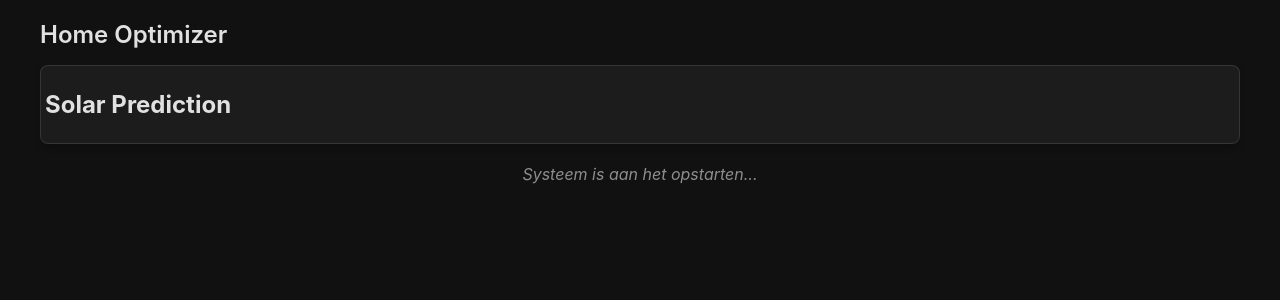
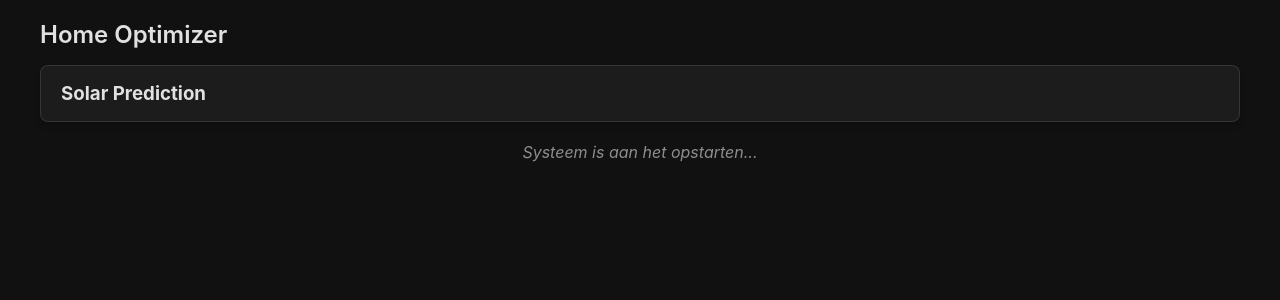
Before and after one commit to gerjanvdbosch/addon-adaptive-thermostat, a FastAPI app: template addon/templates/index.html in a window 1280 px wide. Shown: the top 300 px of the page. Run offline with FastAPI, Linux system fonts and the light colour scheme; the template is opened without the code that fills it, so the values that code supplies are empty.

Commit message:
Refactor

```diff
--- a/addon/templates/index.html
+++ b/addon/templates/index.html
@@ -34,6 +34,7 @@
             display: flex;
             justify-content: space-between;
             align-items: center;
+            padding: 12px 16px;
         }
 
         h1 {
@@ -167,7 +168,7 @@
     <h1>Home Optimizer</h1>
     <div class="card">
         <div class="header">
-            <h2>Solar Prediction</h2>
+            <h3 style="margin: 0;">Solar Prediction</h3>
             {% if explanation %}
                 <button class="explain-btn" onclick="toggleExplain()">Explain</button>
             {% endif %}
```
